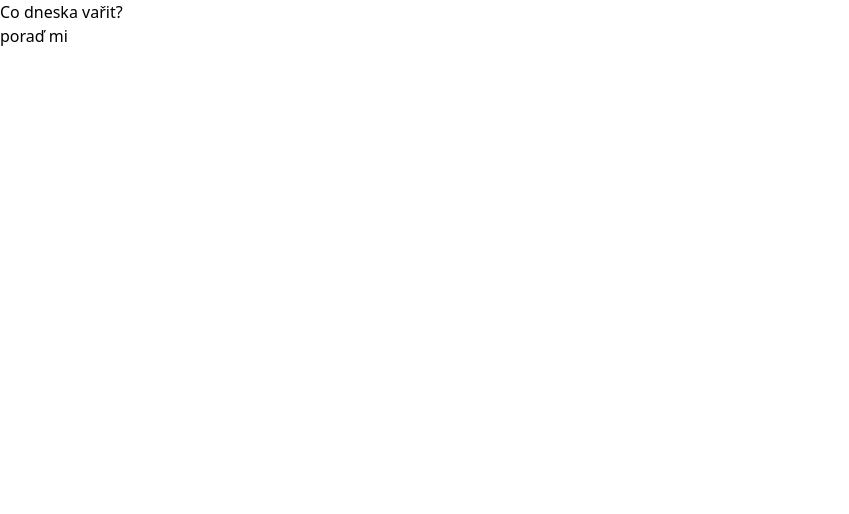
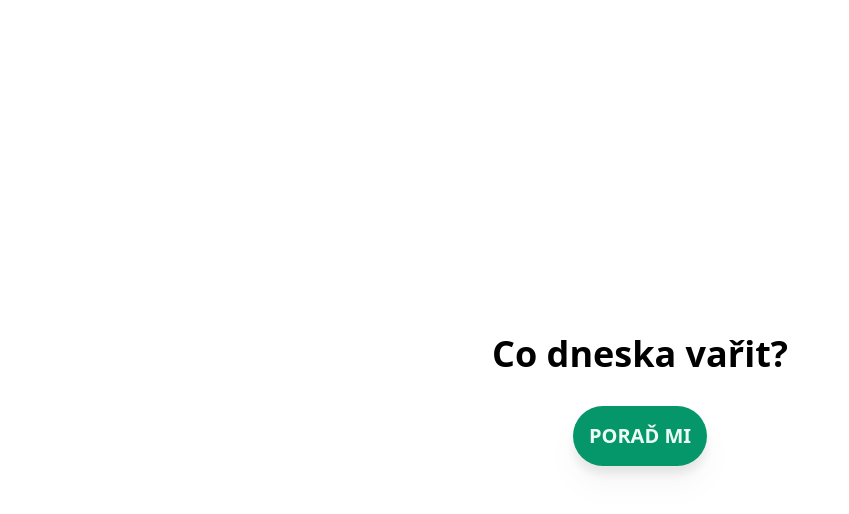
Before and after one commit to petrkucerak/jaky-citat, a Next.js app: page / in a window 1280 px wide. Shown: the top 514 px of the page, without its empty margins (0-849 px from the left). Built offline with nearby package versions, Linux system fonts and the light colour scheme.

Commit message:
Add basic style

```diff
--- a/pages/index.js
+++ b/pages/index.js
@@ -2,15 +2,15 @@ import Head from "next/head";
 
 export default function Home() {
   return (
-    <div className="flex">
+    <div className="w-full">
       <Head>
         <title>Co dneska vařit?</title>
         <link rel="icon" href="/favicon.ico" />
       </Head>
 
-      <main className="">
-        <h1>Co dneska vařit?</h1>
-        <div className="">poraď mi</div>
+      <main className="flex flex-col items-center min-h-screen justify-center">
+        <h1 className="text-4xl font-bold mb-8 text-center">Co dneska vařit?</h1>
+        <button className="p-4 bg-emerald-600 rounded-full drop-shadow-xl text-emerald-50 font-semibold uppercase text-xl">poraď mi</button>
       </main>
     </div>
   );
```
